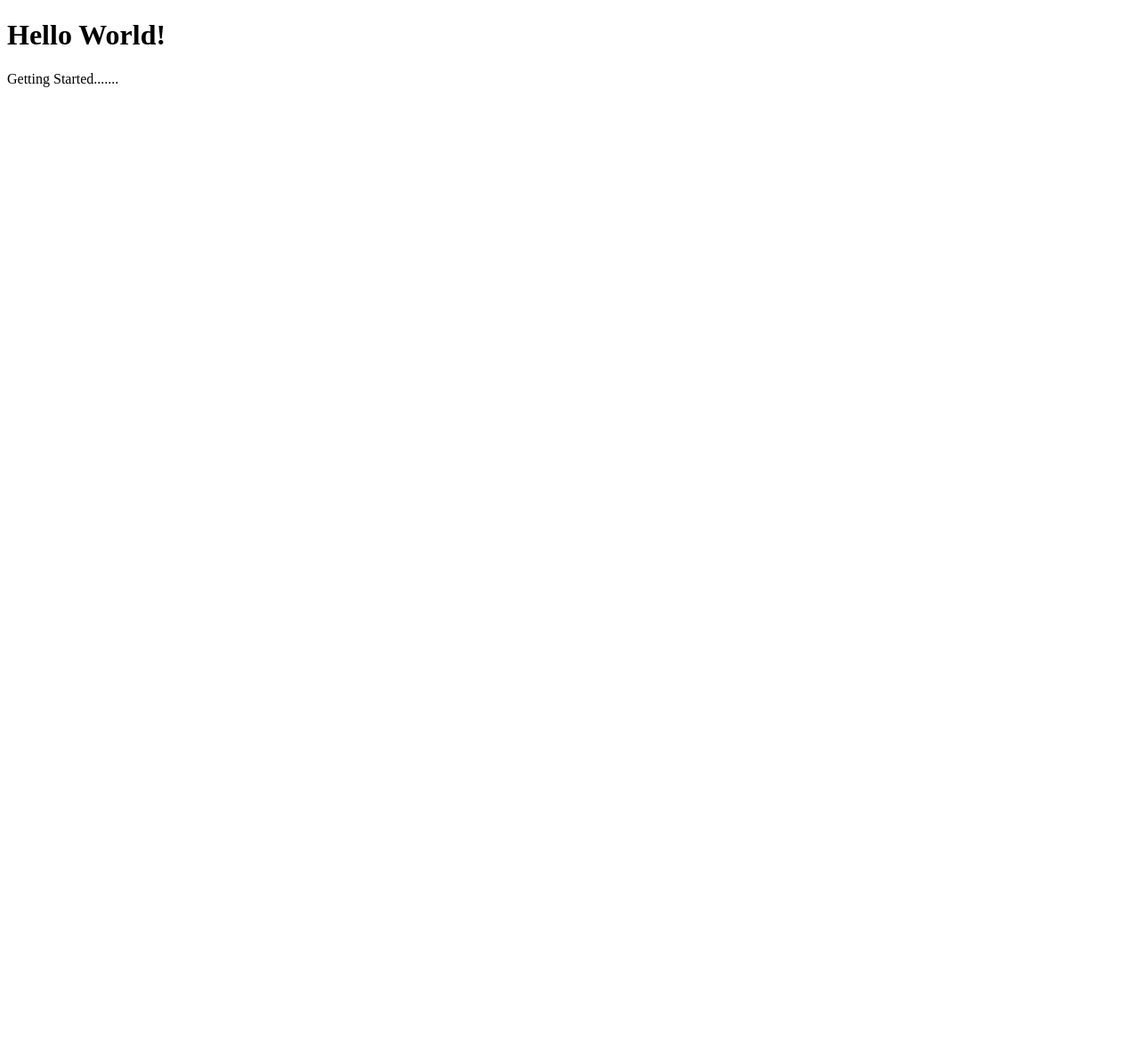
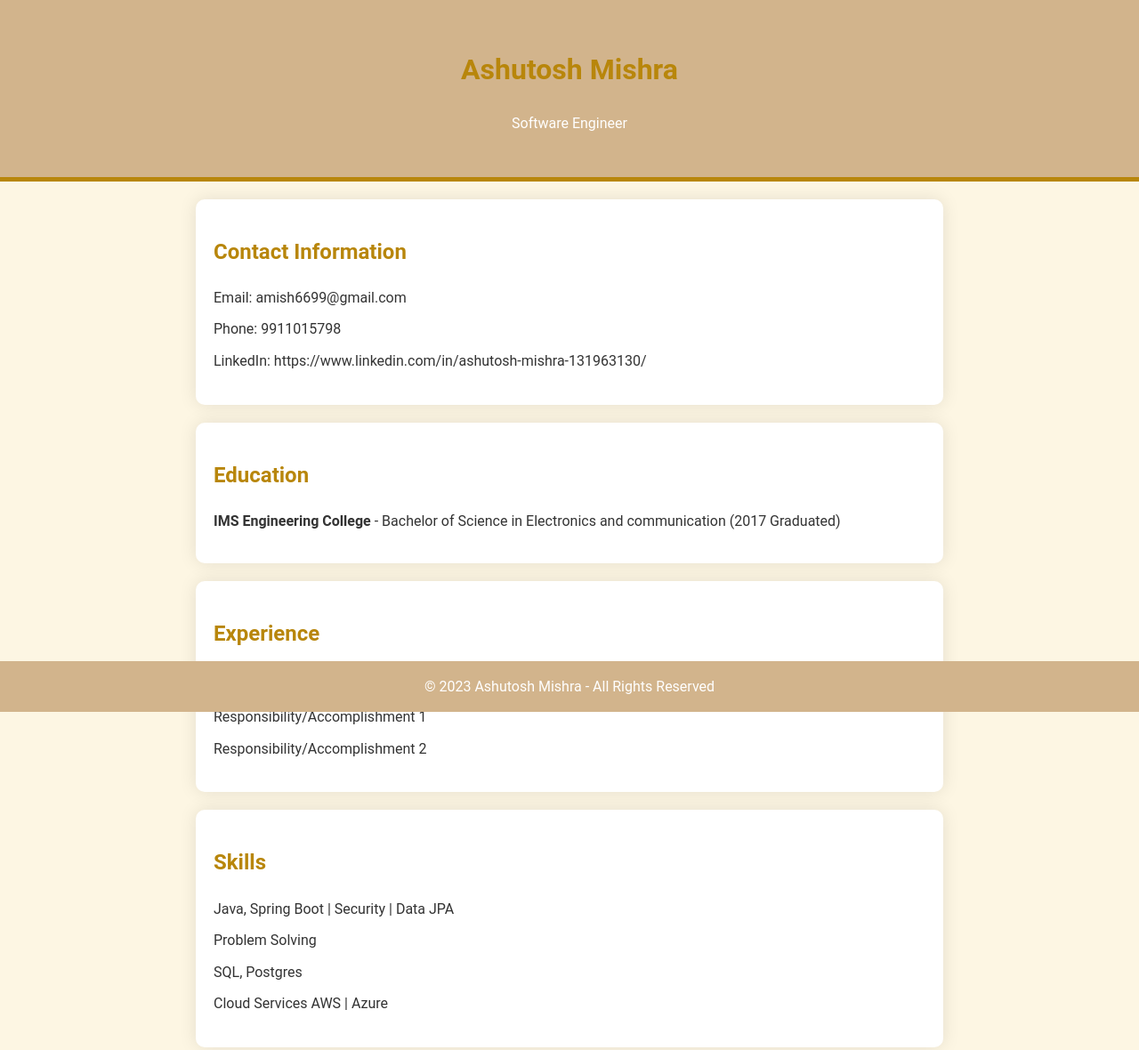
Before and after one commit to amish6699/ashutosh-mishra-cv.github.io, a plain HTML site: page index.html in a window 1280 px wide. Shown: the whole page at 89% size. Before the commit the page ends 800 px from the top, so only its background shows below. Drawn offline with Linux system fonts and the light colour scheme.

Commit message:
first draft

```diff
--- a/index.html
+++ b/index.html
@@ -1,7 +1,108 @@
 <!DOCTYPE html>
-<html>
+<html lang="en">
+<head>
+    <meta charset="UTF-8">
+    <meta name="viewport" content="width=device-width, initial-scale=1.0">
+    <title>Ashutosh Mishra - Curriculum Vitae</title>
+    <style>
+        body {
+            font-family: 'Roboto', sans-serif;
+            line-height: 1.6;
+            background-color: #fdf6e3;
+            color: #333;
+            margin: 0;
+            padding: 0;
+        }
+
+        header {
+            background-color: #d2b48c;
+            color: #fff;
+            text-align: center;
+            padding: 2em 0;
+            border-bottom: 5px solid #b8860b;
+        }
+
+        section {
+            max-width: 800px;
+            margin: 20px auto;
+            padding: 20px;
+            background-color: #fff;
+            box-shadow: 0 0 20px rgba(0, 0, 0, 0.1);
+            border-radius: 10px;
+        }
+
+        h1, h2, h3 {
+            color: #b8860b;
+        }
+
+        ul {
+            list-style: none;
+            padding: 0;
+        }
+
+        li {
+            margin-bottom: 10px;
+        }
+
+        p {
+            margin-bottom: 15px;
+        }
+
+        footer {
+            text-align: center;
+            padding: 0 0;
+            background-color: #d2b48c;
+            color: #fff;
+            position: fixed;
+            bottom: 0;
+            width: 100%;
+            border-top: px solid #b8860b;
+        }
+    </style>
+</head>
 <body>
-<h1>Hello World!</h1>
-<p>Getting Started.......</p>
+
+    <header>
+        <h1>Ashutosh Mishra</h1>
+        <p>Software Engineer</p>
+    </header>
+
+    <section>
+        <h2>Contact Information</h2>
+        <ul>
+            <li>Email: amish6699@gmail.com</li>
+            <li>Phone: 9911015798</li>
+            <li>LinkedIn: https://www.linkedin.com/in/ashutosh-mishra-131963130/</li>
+        </ul>
+    </section>
+
+    <section>
+        <h2>Education</h2>
+        <p><strong>IMS Engineering College</strong> - Bachelor of Science in Electronics and communication (2017 Graduated)</p>
+    </section>
+
+    <section>
+        <h2>Experience</h2>
+        <p><strong>Job Title</strong> - Company Name, Location (Start Date - End Date)</p>
+        <ul>
+            <li>Responsibility/Accomplishment 1</li>
+            <li>Responsibility/Accomplishment 2</li>
+        </ul>
+    </section>
+
+    <section>
+        <h2>Skills</h2>
+        <ul>
+            <li>Java, Spring Boot | Security | Data JPA</li>
+            <li>Problem Solving</li>
+            <li>SQL, Postgres</li>
+            <li>Cloud Services AWS | Azure</li>
+        </ul>
+    </section>
+
+    <footer>
+        <p>&copy; 2023 Ashutosh Mishra - All Rights Reserved</p>
+    </footer>
+
 </body>
 </html>
```
